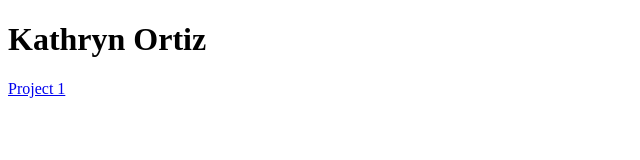
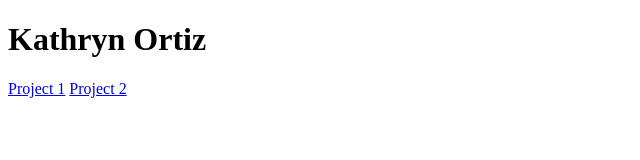
Before and after one commit to fearthecowboys/ysainteractive, a plain HTML site: page index.html in a window 1280 px wide. Shown: the full height of the page, 0-640 px from the left. Drawn offline with Linux system fonts and the light colour scheme.

Commit message:
Update index.html

```diff
--- a/index.html
+++ b/index.html
@@ -9,5 +9,6 @@
     <!-- Your content goes here -->
      <h1>Kathryn Ortiz</h1>
      <a href="https://webzine-two.vercel.app/">Project 1</a>
+     <a href="https://archive3-one.vercel.app/">Project 2</a>
 </body>
 </html>
```
